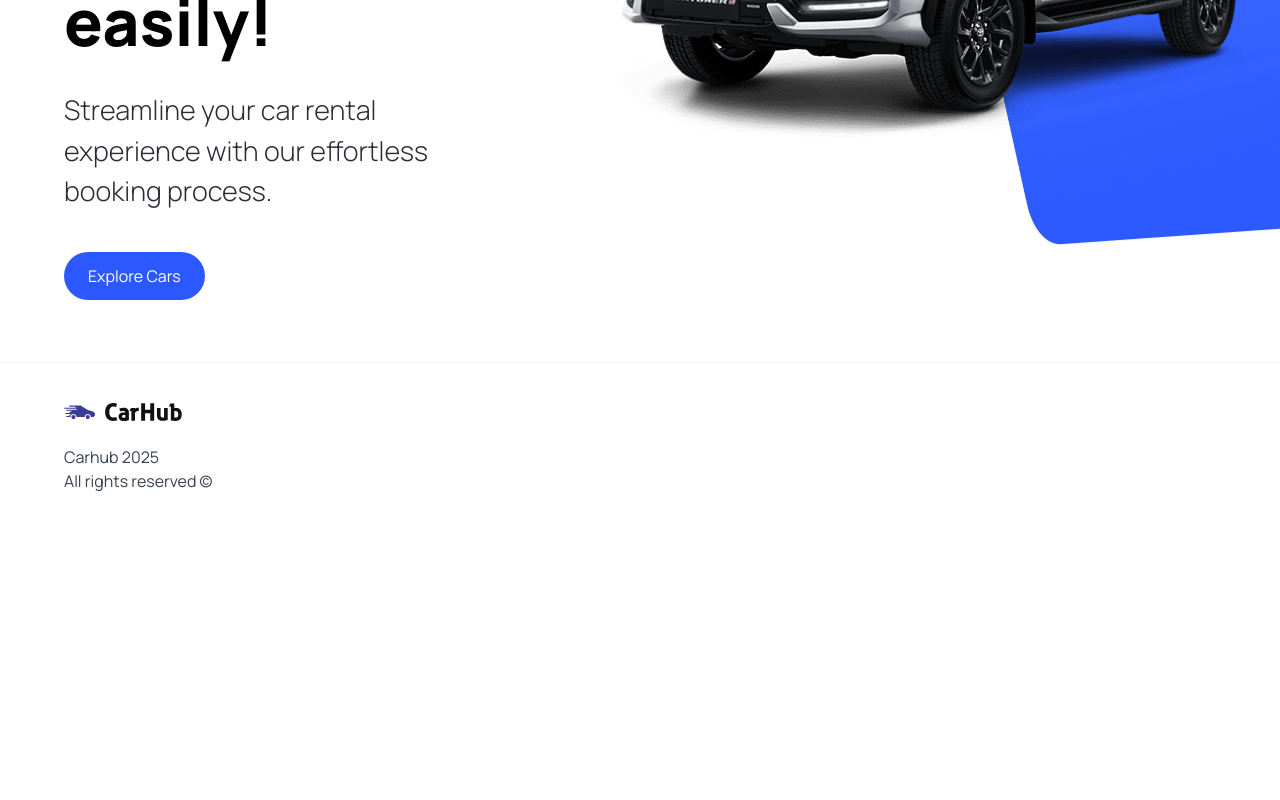
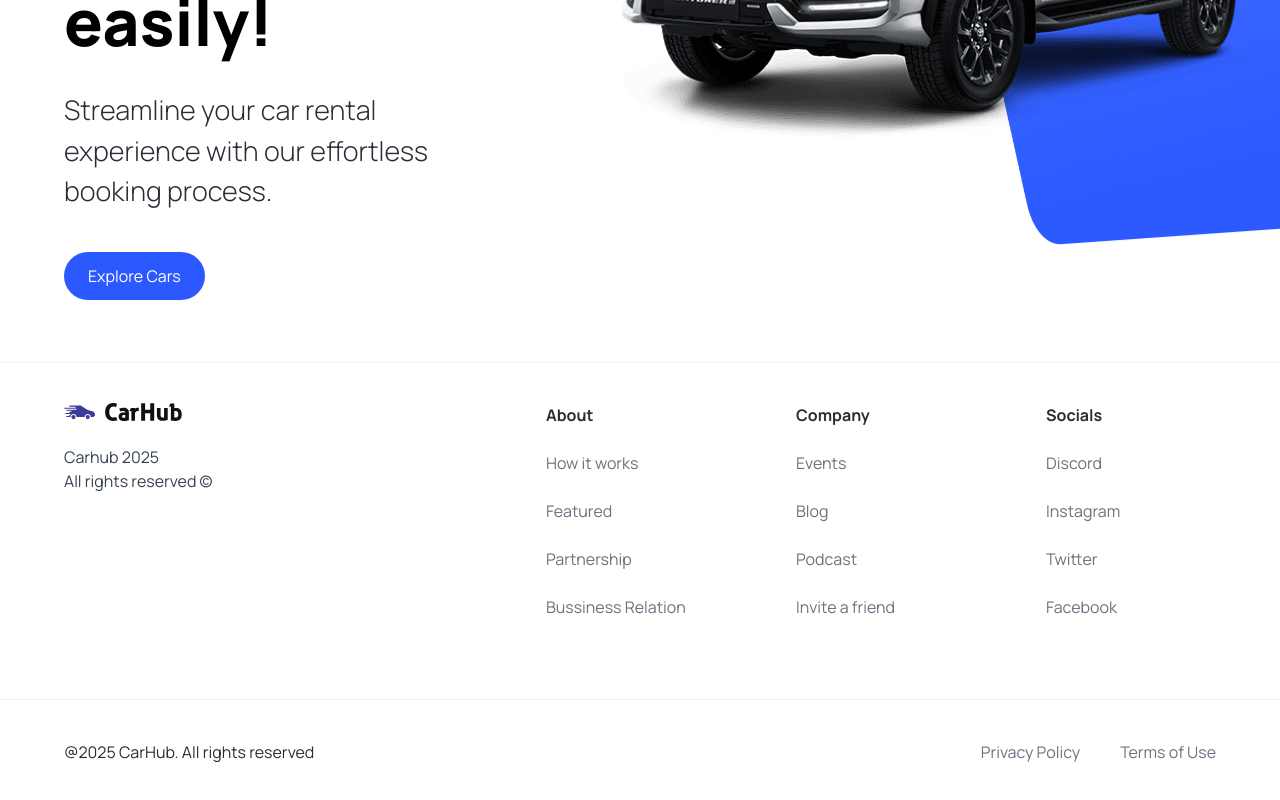
Before and after one commit to tiagosousa10/car-showcase, a Next.js app: page / in a window 1280 px wide. Shown: the part 458-1258 px from the top of the page. Before the commit the page ends 991 px from the top, so only its background shows below. Built offline with nearby package versions, Linux system fonts and the light colour scheme.

Commit message:
footer completed

```diff
--- a/components/Footer.tsx
+++ b/components/Footer.tsx
@@ -1,5 +1,6 @@
 import Image from 'next/image'
 import Link from 'next/link'
+import { footerLinks } from '@constants'
 
 const Footer = () => {
   return (
@@ -20,11 +21,37 @@
          </div>
 
          <div className='footer__links'>
-
+            {footerLinks.map((link) => (
+               <div key={link.title} className='footer__link'>
+                  <h3 className='font-bold'>{link.title}</h3>
+                  {link.links.map((item) => (
+                     <Link
+                        key={item.title}
+                        href={item.url}
+                        className='text-gray-500'
+                     >
+                        {item.title}
+                     </Link>
+                  ))}
+               </div>
+            ))}
 
          </div>
+      </div>
 
-      </div>
+         <div className='flex justify-between items-center flex-wrap mt-10 border-t border-gray-100 sm:px-16 py-10'>
+            <p>@2025 CarHub. All rights reserved</p>
+            <div className='footer__copyrights-link'>
+               <Link href={"/"} className='text-gray-500'>
+                  Privacy Policy
+               </Link>
+               <Link href={"/"} className='text-gray-500'>
+                  Terms of Use
+               </Link>
+
+            </div>
+         </div>
+
     </footer>
   )
 }
```
